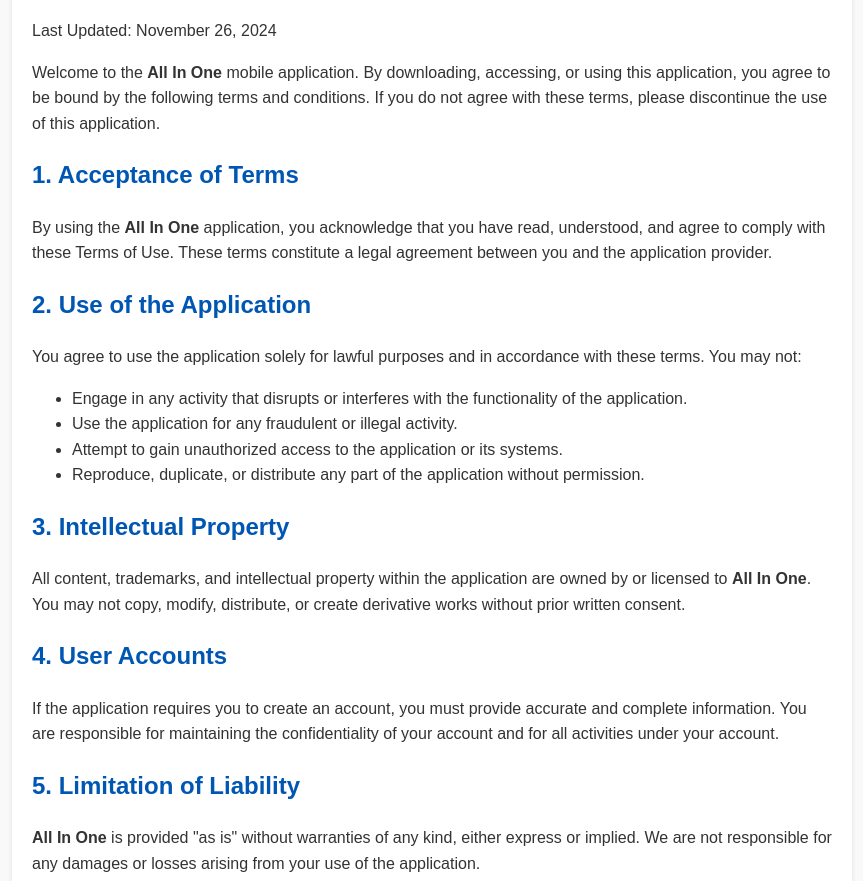
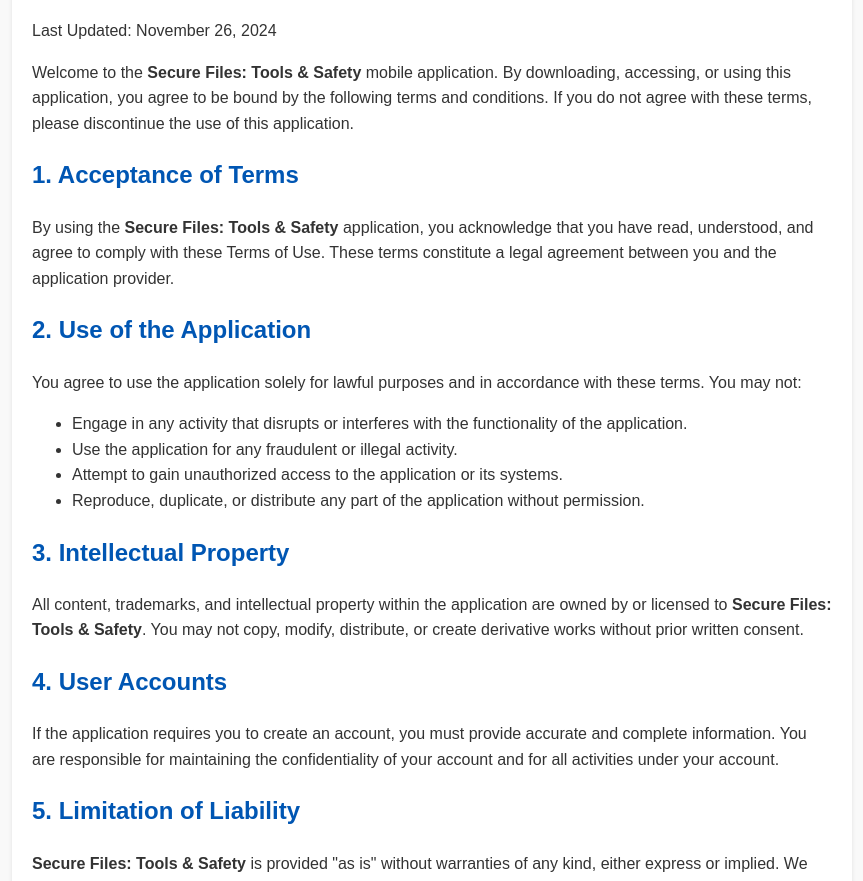
Before and after one commit to ZekiOzdemir105/AllInOneTerms, a plain HTML site: page index.html in a window 1280 px wide. Shown: the part 116-997 px from the top of the page, without its empty margins (208-1071 px from the left). Drawn offline with Linux system fonts and the light colour scheme.

Commit message:
Update index.html

```diff
--- a/index.html
+++ b/index.html
@@ -3,7 +3,7 @@
 <head>
     <meta charset="UTF-8">
     <meta name="viewport" content="width=device-width, initial-scale=1.0">
-    <title>Terms of Use | All In One</title>
+    <title>Terms of Use | Secure Files: Tools & Safety</title>
     <style>
         body {
             font-family: Arial, sans-serif;
@@ -38,10 +38,10 @@
         <h1>Terms of Use</h1>
         <p>Last Updated: November 26, 2024</p>
 
-        <p>Welcome to the <strong>All In One</strong> mobile application. By downloading, accessing, or using this application, you agree to be bound by the following terms and conditions. If you do not agree with these terms, please discontinue the use of this application.</p>
+        <p>Welcome to the <strong>Secure Files: Tools & Safety</strong> mobile application. By downloading, accessing, or using this application, you agree to be bound by the following terms and conditions. If you do not agree with these terms, please discontinue the use of this application.</p>
 
         <h2>1. Acceptance of Terms</h2>
-        <p>By using the <strong>All In One</strong> application, you acknowledge that you have read, understood, and agree to comply with these Terms of Use. These terms constitute a legal agreement between you and the application provider.</p>
+        <p>By using the <strong>Secure Files: Tools & Safety</strong> application, you acknowledge that you have read, understood, and agree to comply with these Terms of Use. These terms constitute a legal agreement between you and the application provider.</p>
 
         <h2>2. Use of the Application</h2>
         <p>You agree to use the application solely for lawful purposes and in accordance with these terms. You may not:</p>
@@ -53,13 +53,13 @@
         </ul>
 
         <h2>3. Intellectual Property</h2>
-        <p>All content, trademarks, and intellectual property within the application are owned by or licensed to <strong>All In One</strong>. You may not copy, modify, distribute, or create derivative works without prior written consent.</p>
+        <p>All content, trademarks, and intellectual property within the application are owned by or licensed to <strong>Secure Files: Tools & Safety</strong>. You may not copy, modify, distribute, or create derivative works without prior written consent.</p>
 
         <h2>4. User Accounts</h2>
         <p>If the application requires you to create an account, you must provide accurate and complete information. You are responsible for maintaining the confidentiality of your account and for all activities under your account.</p>
 
         <h2>5. Limitation of Liability</h2>
-        <p><strong>All In One</strong> is provided "as is" without warranties of any kind, either express or implied. We are not responsible for any damages or losses arising from your use of the application.</p>
+        <p><strong>Secure Files: Tools & Safety</strong> is provided "as is" without warranties of any kind, either express or implied. We are not responsible for any damages or losses arising from your use of the application.</p>
 
         <h2>6. Changes to the Terms</h2>
         <p>We reserve the right to update or modify these Terms of Use at any time. Any changes will be effective immediately upon posting. Your continued use of the application after changes are made signifies your acceptance of the revised terms.</p>
@@ -74,7 +74,7 @@
         <p>If you have any questions about these Terms of Use, please contact us:</p>
         <p>Email: <a href="mailto:zekiozdemir85@icloud.com">zekiozdemir85@icloud.com</a></p>
 
-        <p>Thank you for using <strong>All In One</strong>!</p>
+        <p>Thank you for using <strong>Secure Files: Tools & Safety</strong>!</p>
     </div>
 </body>
 </html>
```
